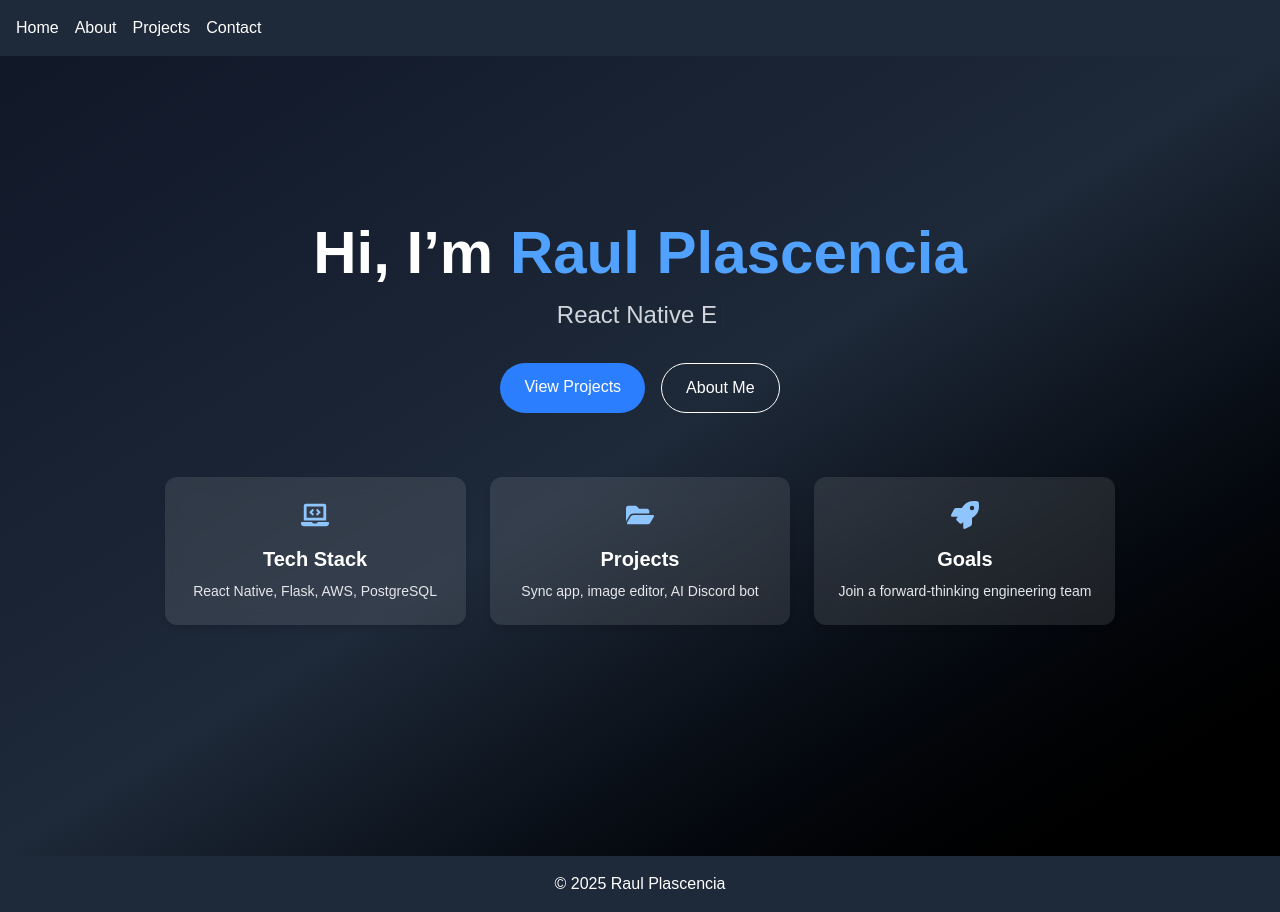
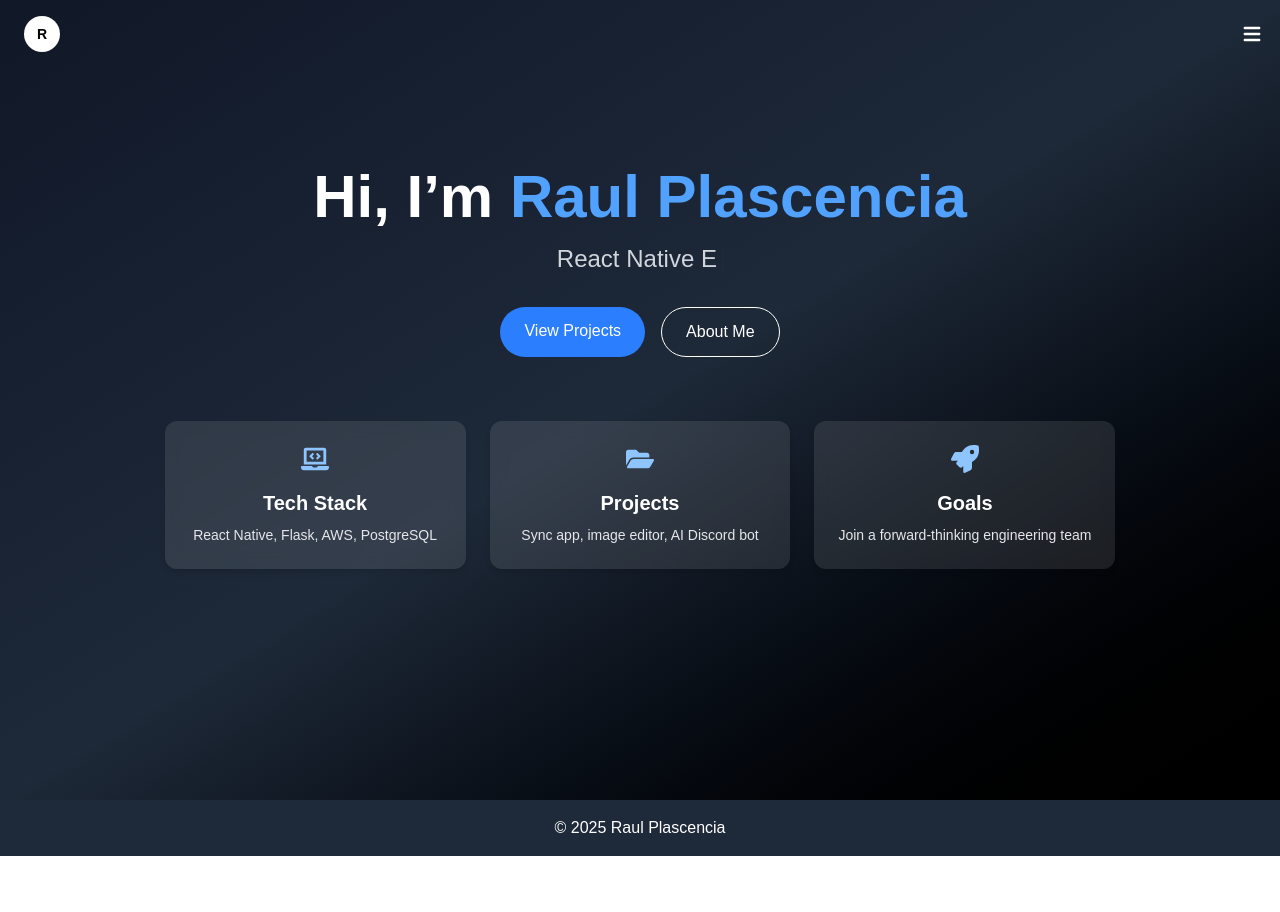
Before and after one commit to rplasc/portfolio, a Next.js app: page / in a window 1280 px wide. After the commit the page ends 856 px from the top, so only its background shows below. Built offline with nearby package versions, Linux system fonts and the light colour scheme.

Commit message:
Redesigned navbar

```diff
--- a/package.json
+++ b/package.json
@@ -9,6 +9,7 @@
     "lint": "next lint"
   },
   "dependencies": {
+    "clsx": "^2.1.1",
     "framer-motion": "^12.15.0",
     "next": "15.3.2",
     "react": "^19.0.0",
--- a/src/app/page.tsx
+++ b/src/app/page.tsx
@@ -6,6 +6,7 @@ import Link from "next/link";
 
 export default function HomePage() {
   return (
+    <main>
       <section className="min-h-screen flex flex-col items-center justify-center text-center px-4 bg-gradient-to-br from-gray-900 via-gray-800 to-black text-white">
         <h1 className="text-4xl md:text-6xl font-extrabold mb-4">
           Hi, I’m <span className="text-blue-400">Raul Plascencia</span>
@@ -38,5 +39,6 @@ export default function HomePage() {
         </div>
         <GlanceGrid />
       </section>
+    </main>
   );
 }
--- a/src/components/Navbar.tsx
+++ b/src/components/Navbar.tsx
@@ -1,12 +1,68 @@
+'use client';
+
+import { useState } from 'react';
 import Link from 'next/link';
+import { motion, AnimatePresence } from 'framer-motion';
+import { HiMenu, HiX, HiHome, HiUser, HiCollection, HiMail } from 'react-icons/hi';
 
 export default function Navbar() {
+  const [menuOpen, setMenuOpen] = useState(false);
+
   return (
-    <nav className="bg-gray-800 text-white p-4 flex gap-4">
-      <Link href="/">Home</Link>
-      <Link href="/about">About</Link>
-      <Link href="/projects">Projects</Link>
-      <Link href="/contact">Contact</Link>
-    </nav>
+    <>
+      {/* Top Navbar */}
+      <nav className="fixed top-0 left-0 w-full z-50">
+        <div className="flex items-center justify-between px-6 py-4 max-w-7xl mx-auto">
+          {/* Logo */}
+          <Link href="/" className="flex items-center space-x-2 mr-auto">
+            <div className="w-9 h-9 flex items-center justify-center rounded-full bg-white text-black font-semibold text-sm hover:scale-105 transition">
+              R
+            </div>
+          </Link>
+
+          {/* Hamburger Icon */}
+          <button
+            onClick={() => setMenuOpen(!menuOpen)}
+            className="text-white text-2xl ml-auto translate-x-2"
+            aria-label="Toggle menu"
+          >
+            {menuOpen ? <HiX /> : <HiMenu />}
+          </button>
+        </div>
+      </nav>
+
+      {/* Fullscreen Overlay Menu with Animation */}
+    <AnimatePresence>
+      {menuOpen && (
+        <motion.div
+          key="menu"
+          initial={{ opacity: 0, y: -20 }}
+          animate={{ opacity: 1, y: 0 }}
+          exit={{ opacity: 0, y: 10 }}
+          transition={{ duration: 0.3 }}
+          onClick={() => setMenuOpen(false)}
+          className="fixed inset-0 z-40 bg-black/90 text-white flex items-center justify-center"
+        >
+          <div
+            onClick={(e) => e.stopPropagation()}
+            className="flex flex-col items-center justify-center space-y-8 text-2xl"
+          >
+            <Link href="/" onClick={() => setMenuOpen(false)} className="flex items-center gap-2 hover:text-blue-400 transition-colors">
+              <HiHome /> Home
+            </Link>
+            <Link href="/about" onClick={() => setMenuOpen(false)} className="flex items-center gap-2 hover:text-blue-400 transition-colors">
+              <HiUser /> About
+            </Link>
+            <Link href="/projects" onClick={() => setMenuOpen(false)} className="flex items-center gap-2 hover:text-blue-400 transition-colors">
+              <HiCollection /> Projects
+            </Link>
+            <Link href="/contact" onClick={() => setMenuOpen(false)} className="flex items-center gap-2 hover:text-blue-400 transition-colors">
+              <HiMail /> Contact
+            </Link>
+          </div>
+        </motion.div>
+      )}
+    </AnimatePresence>
+    </>
   );
 }
```
Lines whose indentation alone changed are shown as unchanged.
